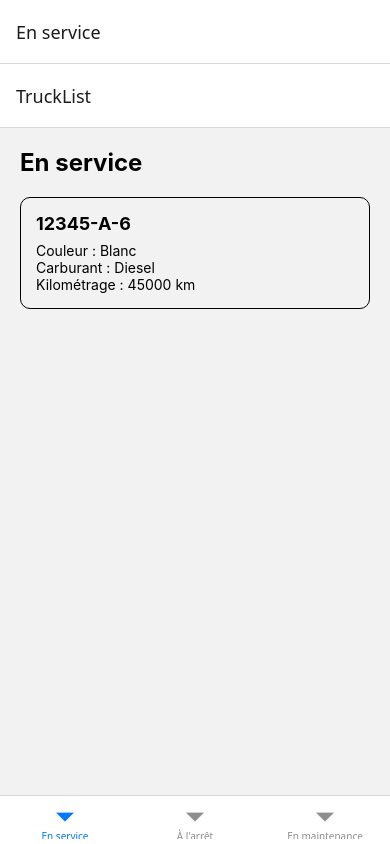
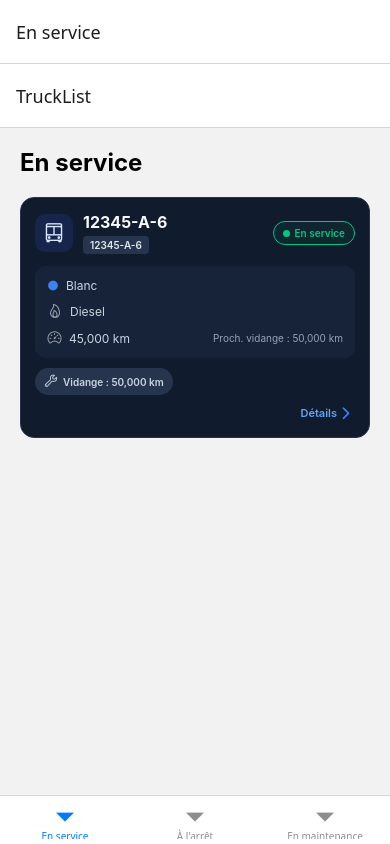
Before and after one commit to shsalima/truckTracker-application-mobile-avec-react-native, a React Native app: screen / in a window 390 px wide. Built offline with nearby package versions, Linux system fonts and the light colour scheme.

Commit message:
crér cart de

```diff
--- /dev/null
+++ b/components/TruckCard.tsx
@@ -0,0 +1,318 @@
+import {
+  View,
+  Text,
+  StyleSheet,
+  TouchableOpacity,
+} from "react-native";
+import { Ionicons } from "@expo/vector-icons";
+
+import { Truck } from "../types/Truck";
+
+type Props = {
+  truck: Truck;
+  onPress: () => void;
+};
+
+export default function TruckCard({ truck, onPress }: Props) {
+  const oilChangeDue =
+    truck.mileage >= truck.nextOilChangeMileage;
+
+  const statusColor =
+    truck.status === "En service"
+      ? "#00C781"
+      : truck.status === "À l'arrêt"
+      ? "#F59E0B"
+      : "#EF4444";
+
+  return (
+    <TouchableOpacity
+      style={[
+        styles.card,
+        oilChangeDue && styles.warningCard,
+      ]}
+      onPress={onPress}
+      activeOpacity={0.8}
+    >
+      {/* Header */}
+      <View style={styles.header}>
+        <View style={styles.truckInfo}>
+          <View style={styles.iconContainer}>
+            <Ionicons
+              name="bus-outline"
+              size={22}
+              color="#D8E5FF"
+            />
+          </View>
+
+          <View>
+            <Text style={styles.plate}>
+              {truck.plateNumber}
+            </Text>
+
+            <View style={styles.plateBadge}>
+              <Text style={styles.plateText}>
+                {truck.plateNumber}
+              </Text>
+            </View>
+          </View>
+        </View>
+
+        {/* Status */}
+        <View
+          style={[
+            styles.statusBadge,
+            { borderColor: statusColor },
+          ]}
+        >
+          <View
+            style={[
+              styles.statusDot,
+              { backgroundColor: statusColor },
+            ]}
+          />
+
+          <Text
+            style={[
+              styles.statusText,
+              { color: statusColor },
+            ]}
+          >
+            {truck.status}
+          </Text>
+        </View>
+      </View>
+
+      {/* Informations */}
+      <View style={styles.infoBox}>
+        <View style={styles.infoItem}>
+          <Ionicons
+            name="ellipse"
+            size={12}
+            color="#3B82F6"
+          />
+
+          <Text style={styles.infoText}>
+            {truck.color}
+          </Text>
+        </View>
+
+        <View style={styles.infoItem}>
+          <Ionicons
+            name="flame-outline"
+            size={16}
+            color="#9CA3AF"
+          />
+
+          <Text style={styles.infoText}>
+            {truck.fuelType}
+          </Text>
+        </View>
+
+        <View style={styles.infoBottom}>
+          <View style={styles.infoItem}>
+            <Ionicons
+              name="speedometer-outline"
+              size={15}
+              color="#9CA3AF"
+            />
+
+            <Text style={styles.infoText}>
+              {truck.mileage.toLocaleString()} km
+            </Text>
+          </View>
+
+          <Text style={styles.oilText}>
+            Proch. vidange :{" "}
+            {truck.nextOilChangeMileage.toLocaleString()} km
+          </Text>
+        </View>
+      </View>
+
+      {/* Vidange */}
+      <View
+        style={[
+          styles.oilBadge,
+          oilChangeDue && styles.oilBadgeWarning,
+        ]}
+      >
+        <Ionicons
+          name="build-outline"
+          size={14}
+          color={oilChangeDue ? "#FFFFFF" : "#CBD5E1"}
+        />
+
+        <Text
+          style={[
+            styles.oilBadgeText,
+            oilChangeDue && styles.oilBadgeTextWarning,
+          ]}
+        >
+          {oilChangeDue
+            ? "Vidange requise"
+            : `Vidange : ${truck.nextOilChangeMileage.toLocaleString()} km`}
+        </Text>
+      </View>
+
+      {/* Detail */}
+      <View style={styles.detailRow}>
+        <Text style={styles.detailText}>
+          Détails
+        </Text>
+
+        <Ionicons
+          name="chevron-forward"
+          size={18}
+          color="#3B82F6"
+        />
+      </View>
+    </TouchableOpacity>
+  );
+}
+
+const styles = StyleSheet.create({
+  card: {
+    backgroundColor: "#111B2E",
+    borderWidth: 1,
+    borderColor: "#26344D",
+    borderRadius: 14,
+    padding: 14,
+    marginBottom: 14,
+  },
+
+  warningCard: {
+    borderColor: "#B91C4A",
+  },
+
+  header: {
+    flexDirection: "row",
+    justifyContent: "space-between",
+    alignItems: "center",
+    marginBottom: 12,
+  },
+
+  truckInfo: {
+    flexDirection: "row",
+    alignItems: "center",
+    gap: 10,
+  },
+
+  iconContainer: {
+    width: 38,
+    height: 38,
+    borderRadius: 10,
+    backgroundColor: "#17254D",
+    justifyContent: "center",
+    alignItems: "center",
+  },
+
+  plate: {
+    color: "#F8FAFC",
+    fontSize: 16,
+    fontWeight: "700",
+  },
+
+  plateBadge: {
+    alignSelf: "flex-start",
+    backgroundColor: "#26344D",
+    paddingHorizontal: 7,
+    paddingVertical: 3,
+    borderRadius: 4,
+    marginTop: 4,
+  },
+
+  plateText: {
+    color: "#E2E8F0",
+    fontSize: 10,
+    fontWeight: "600",
+  },
+
+  statusBadge: {
+    flexDirection: "row",
+    alignItems: "center",
+    borderWidth: 1,
+    borderRadius: 20,
+    paddingHorizontal: 9,
+    paddingVertical: 5,
+    backgroundColor: "#0D2630",
+  },
+
+  statusDot: {
+    width: 7,
+    height: 7,
+    borderRadius: 4,
+    marginRight: 5,
+  },
+
+  statusText: {
+    fontSize: 10,
+    fontWeight: "600",
+  },
+
+  infoBox: {
+    backgroundColor: "#172338",
+    borderRadius: 10,
+    padding: 12,
+    gap: 10,
+  },
+
+  infoItem: {
+    flexDirection: "row",
+    alignItems: "center",
+    gap: 7,
+  },
+
+  infoText: {
+    color: "#CBD5E1",
+    fontSize: 12,
+  },
+
+  infoBottom: {
+    flexDirection: "row",
+    justifyContent: "space-between",
+    alignItems: "center",
+  },
+
+  oilText: {
+    color: "#94A3B8",
+    fontSize: 10,
+  },
+
+  oilBadge: {
+    alignSelf: "flex-start",
+    flexDirection: "row",
+    alignItems: "center",
+    gap: 5,
+    backgroundColor: "#26344D",
+    paddingHorizontal: 9,
+    paddingVertical: 6,
+    borderRadius: 15,
+    marginTop: 10,
+  },
+
+  oilBadgeWarning: {
+    backgroundColor: "#C51F55",
+  },
+
+  oilBadgeText: {
+    color: "#CBD5E1",
+    fontSize: 10,
+    fontWeight: "600",
+  },
+
+  oilBadgeTextWarning: {
+    color: "#FFFFFF",
+  },
+
+  detailRow: {
+    flexDirection: "row",
+    justifyContent: "flex-end",
+    alignItems: "center",
+    marginTop: 8,
+  },
+
+  detailText: {
+    color: "#60A5FA",
+    fontSize: 11,
+    fontWeight: "600",
+  },
+});
--- a/navigation/TruckStack.tsx
+++ b/navigation/TruckStack.tsx
@@ -1,24 +1,37 @@
 import { createNativeStackNavigator } from "@react-navigation/native-stack";
 import TruckListScreen from "../screens/TruckListScreen";
+import TruckDetailScreen from "../screens/TruckDetailScreen";
 import { TruckStatus } from "../types/Truck";
+
+export type TruckStackParamList = {
+  TruckList: undefined;
+  TruckDetail: {
+    truckId: string;
+  };
+};
 
 type Props = {
   status: TruckStatus;
 };
 
-const Stack = createNativeStackNavigator();
+const Stack = createNativeStackNavigator<TruckStackParamList>();
 
 export default function TruckStack({ status }: Props) {
   return (
     <Stack.Navigator>
       <Stack.Screen name="TruckList">
-        {() => <TruckListScreen status={status} />}
+        {(props) => (
+          <TruckListScreen
+            navigation={props.navigation}
+            status={status}
+          />
+        )}
       </Stack.Screen>
 
       <Stack.Screen
         name="TruckDetail"
-        component={() => null}
-        options={{ title: "Détail" }}
+        component={TruckDetailScreen}
+        options={{ title: "Détail du camion" }}
       />
     </Stack.Navigator>
   );
--- /dev/null
+++ b/screens/TruckDetailScreen.tsx
@@ -0,0 +1,57 @@
+import { View, Text, StyleSheet } from "react-native";
+import { NativeStackScreenProps } from "@react-navigation/native-stack";
+
+import { useTrucks } from "../context/TrucksContext";
+import { TruckStackParamList } from "../navigation/TruckStack";
+
+type Props = NativeStackScreenProps<
+  TruckStackParamList,
+  "TruckDetail"
+>;
+
+export default function TruckDetailScreen({
+  route,
+}: Props) {
+  const { trucks } = useTrucks();
+
+  const truck = trucks.find(
+    (truck) => truck.id === route.params.truckId
+  );
+
+  if (!truck) {
+    return (
+      <View style={styles.container}>
+        <Text>Camion introuvable</Text>
+      </View>
+    );
+  }
+
+  return (
+    <View style={styles.container}>
+      <Text style={styles.title}>
+        {truck.plateNumber}
+      </Text>
+
+      <Text>Couleur : {truck.color}</Text>
+      <Text>Carburant : {truck.fuelType}</Text>
+      <Text>Kilométrage : {truck.mileage} km</Text>
+      <Text>Statut : {truck.status}</Text>
+      <Text>
+        Prochaine vidange : {truck.nextOilChangeMileage} km
+      </Text>
+    </View>
+  );
+}
+
+const styles = StyleSheet.create({
+  container: {
+    flex: 1,
+    padding: 20,
+  },
+
+  title: {
+    fontSize: 26,
+    fontWeight: "bold",
+    marginBottom: 20,
+  },
+});
--- a/screens/TruckListScreen.tsx
+++ b/screens/TruckListScreen.tsx
@@ -1,12 +1,23 @@
 import { View, Text, StyleSheet } from "react-native";
+import { NativeStackNavigationProp } from "@react-navigation/native-stack";
+
 import { TruckStatus } from "../types/Truck";
 import { useTrucks } from "../context/TrucksContext";
+import TruckCard from "../components/TruckCard";
+import { TruckStackParamList } from "../navigation/TruckStack";
 
 type Props = {
   status: TruckStatus;
+  navigation: NativeStackNavigationProp<
+    TruckStackParamList,
+    "TruckList"
+  >;
 };
 
-export default function TruckListScreen({ status }: Props) {
+export default function TruckListScreen({
+  status,
+  navigation,
+}: Props) {
   const { trucks } = useTrucks();
 
   const filteredTrucks = trucks.filter(
@@ -18,12 +29,15 @@ export default function TruckListScreen({ status }: Props) {
       <Text style={styles.title}>{status}</Text>
 
       {filteredTrucks.map((truck) => (
-        <View key={truck.id} style={styles.card}>
-          <Text style={styles.plate}>{truck.plateNumber}</Text>
-          <Text>Couleur : {truck.color}</Text>
-          <Text>Carburant : {truck.fuelType}</Text>
-          <Text>Kilométrage : {truck.mileage} km</Text>
-        </View>
+        <TruckCard
+          key={truck.id}
+          truck={truck}
+          onPress={() =>
+            navigation.navigate("TruckDetail", {
+              truckId: truck.id,
+            })
+          }
+        />
       ))}
     </View>
   );
@@ -40,17 +54,4 @@ const styles = StyleSheet.create({
     fontWeight: "bold",
     marginBottom: 20,
   },
-
-  card: {
-    padding: 15,
-    marginBottom: 15,
-    borderWidth: 1,
-    borderRadius: 10,
-  },
-
-  plate: {
-    fontSize: 18,
-    fontWeight: "bold",
-    marginBottom: 8,
-  },
 });
```
